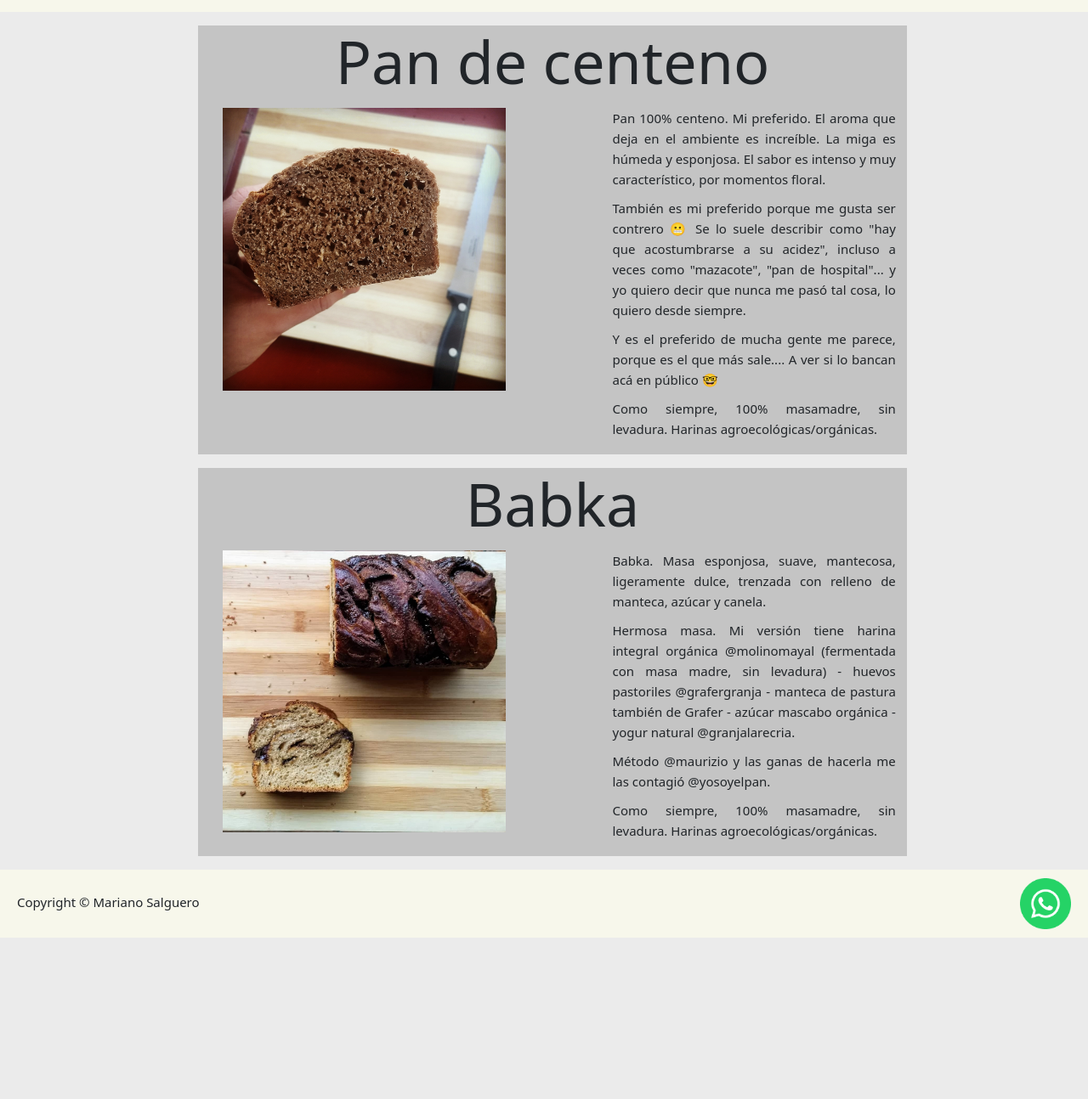
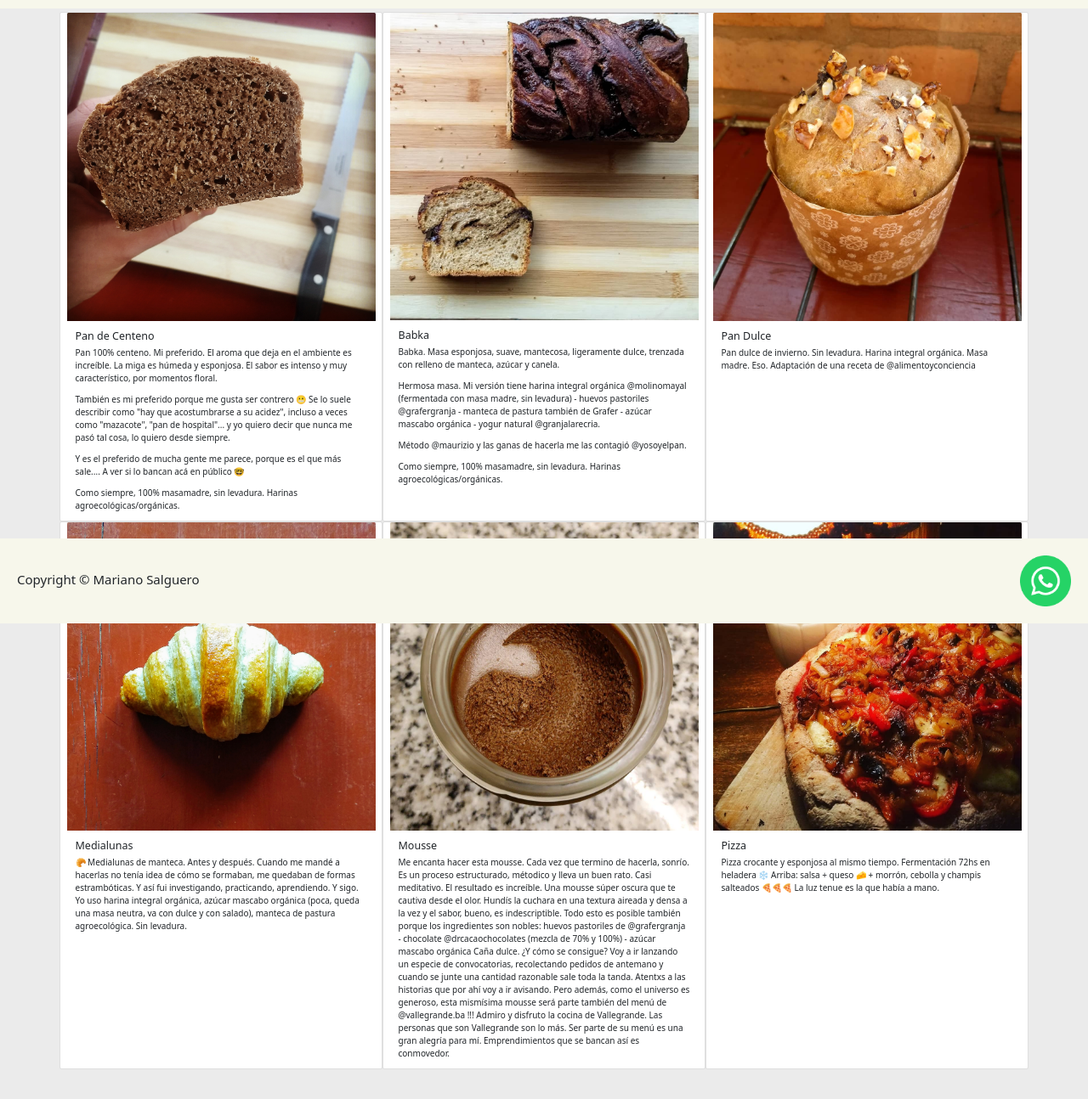
Before and after one commit to MaLuSaEd/Lucomadre, a website: page Productos.html in a window 1280 px wide. Shown: the part 66-1360 px from the top of the page at 85% size. Before the commit the page ends 1170 px from the top, so only its background shows below. Drawn offline with nearby package versions, Linux system fonts and the light colour scheme.

Commit message:
Productos responsive, footers y headers fixed

```diff
--- a/Productos.html
+++ b/Productos.html
@@ -14,7 +14,7 @@
         <!------------------Encabezado-------------------------------->
 		<!------------------Encabezado - Desktop---------------------->
 		<header class="desktop flex_column">
-			<nav class="navbar">
+			<nav class="navbar fixed-top">
 				<picture class="logo"> <!--Logo-->
 					<a href="./index.html">
 						<img class="logo__img" src="./Media/logo-lucomadre.png" alt="logo__img">
@@ -44,7 +44,7 @@
 
 		<!--Encabezado - Mobile-->
 
-		<header class="mobile">
+		<header class="mobile fixed-top">
 
 			<div class="mobile__contenedor flex__row">
 				<picture class="instagram__mobile"> <!--Instagram-->
@@ -66,88 +66,101 @@
 				</picture>
 			</div>
 		</header>
-		<!--Fin de encabezado-->
-		<!--Productos Cuerpo PPal-->
-		<section class="Productos__ppal">
 
-			<ul class="productos">
 
-				<li class="productos__item flex__column">
 
-						<h3 class="productos__item__nombre">Pan de centeno</h2>
 
-						<section class="productos__item__fotoYdescripcion">
-
-							<picture class="productos__item__foto">
-								<img class="productos__item__img" src="./Media/Fotos/panCenteno.jpg" alt="centeno">
-							</picture>
-
-							<section class="productos__item__descripcion">
-								<p>
-									Pan 100% centeno. Mi preferido. El aroma que deja en el ambiente es increíble.
-									La miga es húmeda y esponjosa. El sabor es intenso y muy característico, por momentos floral.
-								</p>
-
-								<p>
+		<div class="Productos__ppal container">
+			<div class="row">
+				<div class="col-lg-4 col-md-6 card">
+					<img src="./Media/Fotos/panCenteno.jpg" class="card-img-top" alt="Pan de centeno">
+					  <div class="card-body">
+						<h5 class="card-title">Pan de Centeno</h5>
+						<p class="card-text">Pan 100% centeno. Mi preferido. El aroma que deja en el ambiente es increíble.
+							La miga es húmeda y esponjosa. El sabor es intenso y muy característico, por momentos floral.</p>
+						<p class="card-text">
 							También es mi preferido porque me gusta ser contrero 😬 Se lo suele describir como "hay que acostumbrarse a su acidez",
 							incluso a veces como "mazacote", "pan de hospital"... y yo quiero decir que nunca me pasó tal cosa, lo quiero desde siempre.
 						</p>
-
-								<p>
+						<p class="card-text">
 							Y es el preferido de mucha gente me parece, porque es el que más sale....
 							A ver si lo bancan acá en público 🤓
 						</p>
-
-								<p>
+						<p class="card-text">
 							Como siempre, 100% masamadre, sin levadura. Harinas agroecológicas/orgánicas.
 						</p>
-							</section>
-
-						</section>
 					  </div>
-
-				</li>
-
-				<li class="productos__item flex__column">
-
-					<h3 class="productos__item__nombre">Babka</h2>
-
-					<section class="productos__item__fotoYdescripcion flex__row">
-
-						<picture class="productos__item__foto">
-							<img class="productos__item__img" src="./Media/Fotos/babka.jpeg" alt="babka">
-						</picture>
-
-						<section class="productos__item__descripcion">
-							<p>
+				</div>
+				<div class="col-lg-4 col-md-6 card">
+					<img src="./Media/Fotos/babka.jpeg" class="card-img-top" alt="Babka">
+					  <div class="card-body">
+						<h5 class="card-title">Babka</h5>
+						<p class="card-text">
 							Babka. Masa esponjosa, suave, mantecosa, ligeramente dulce, trenzada con relleno de manteca, azúcar y canela.
 						</p>
-
-							<p>
+						<p class="card-text">
 							Hermosa masa. Mi versión tiene harina integral orgánica @molinomayal (fermentada con masa madre, sin levadura) - huevos pastoriles @grafergranja - manteca de pastura también de Grafer - azúcar mascabo orgánica - yogur natural @granjalarecria.
 						</p>
-
-							<p>
+						<p class="card-text">
 							Método @maurizio y las ganas de hacerla me las contagió @yosoyelpan.
 						</p>
-
-							<p>
+						<p class="card-text">
 							Como siempre, 100% masamadre, sin levadura. Harinas agroecológicas/orgánicas.
 						</p>
-						</section>
+					  </div>
+				</div>
+				<div class="col-lg-4 col-md-6 card">
+					<img src="./Media/Fotos/panDulce.jpg" class="card-img-top" alt="panDulce">
+					  <div class="card-body">
+						<h5 class="card-title">Pan Dulce</h5>
+						<p class="card-text">Pan dulce de invierno. Sin levadura. Harina integral orgánica. Masa madre. Eso.
+							Adaptación de una receta de @alimentoyconciencia</p>
+					  </div>
+				</div>
+				<div class="col-lg-4 col-md-6 card">
+					<img src="./Media/Fotos/medialuna.jpg" class="card-img-top" alt="medialuna">
+					  <div class="card-body">
+						<h5 class="card-title">Medialunas</h5>
+						<p class="card-text">🥐 Medialunas de manteca. Antes y después.
+							Cuando me mandé a hacerlas no tenía idea de cómo se formaban, me quedaban de formas estrambóticas.
+							Y así fui investigando, practicando, aprendiendo. Y sigo. Yo uso harina integral orgánica,
+							azúcar mascabo orgánica (poca, queda una masa neutra, va con dulce y con salado), manteca de pastura agroecológica. Sin levadura.</p>
+					  </div>
+				</div>
+				<div class="col-lg-4 col-md-6 card">
+					<img src="./Media/Fotos/mousse3.jpg" class="card-img-top" alt="mousse">
+					  <div class="card-body">
+						<h5 class="card-title">Mousse</h5>
+						<p class="card-text">Me encanta hacer esta mousse. Cada vez que termino de hacerla, sonrío. Es un proceso estructurado, métodico y lleva un buen rato. Casi meditativo.
+							El resultado es increíble. Una mousse súper oscura que te cautiva desde el olor. Hundís la cuchara en una textura aireada y densa a la vez y el sabor, bueno, es indescriptible.
+							Todo esto es posible también porque los ingredientes son nobles: huevos pastoriles de @grafergranja - chocolate @drcacaochocolates (mezcla de 70% y 100%) - azúcar mascabo orgánica Caña dulce.
+							¿Y cómo se consigue? Voy a ir lanzando un especie de convocatorias, recolectando pedidos de antemano y cuando se junte una cantidad razonable sale toda la tanda. Atentxs a las historias que por ahí voy a ir avisando.
+							Pero además, como el universo es generoso, esta mismísima mousse será parte también del menú de @vallegrande.ba !!! Admiro y disfruto la cocina de Vallegrande.
+							Las personas que son Vallegrande son lo más. Ser parte de su menú es una gran alegría para mí.
+							Emprendimientos que se bancan así es conmovedor.
+						</p>
+					  </div>
+				</div>
+				<div class="col-lg-4 col-md-6 card">
+					<img src="./Media/Fotos/pizza.jpeg" class="card-img-top" alt="Pizza">
+					  <div class="card-body">
+						<h5 class="card-title">Pizza</h5>
+						<p class="card-text">Pizza crocante y esponjosa al mismo tiempo. Fermentación 72hs en heladera ❄️⁣
+							Arriba: salsa + queso 🧀 + morrón, cebolla y champis salteados 🍕🍕🍕⁣ La luz tenue es la que había a mano.
+						</p>
+					  </div>
+				</div>
+			</div>
+		</div>
 
 
 
-					</section>
-				</div>
 
-			</li>
-			</ul>
 
-		</section>
+
         <!----------------footer------------------------->
 		<!--footer Desktop---->
-		<footer class="desktop">
+		<footer class="desktop fixed-bottom">
 			<div class="copyright">
 				<h4 >Copyright &copy Mariano Salguero</h4>
 			</div>
@@ -160,8 +173,8 @@
 		</footer>
 		<!--footer Mobile-->
 
-		<footer class="mobile">
-			<nav class="navbar">
+		<footer class="mobile fixed-bottom">
+			<nav class="navbar ">
 				<ul class="menu flex__row"> <!--Menu-->
 					<li class="menu__item">
 						<a class="menu__link" href="./Luco.html">Luco</a>
--- a/style.css
+++ b/style.css
@@ -56,7 +56,7 @@ body{
 header{
     grid-column: 1 / 13; /*Poscion en la grilla del body*/
     grid-row: 1 / 2;    /*Poscion en la grilla del body*/
-    background-color:#F7F7EB; /*Color de fondo*/
+
 }
 /* Responsive - screen mayor igual que 600px de ancho */
 
@@ -70,6 +70,7 @@ header .navbar{
     align-items: center;
     align-content: center;
     padding: 1em;
+    background-color:#F7F7EB; /*Color de fondo*/
 }
 header .logo{
     flex-basis: 10%; /* porcentaje que ocupa en su box */
@@ -357,7 +358,7 @@ footer .wsp__img{
     display: none;
 }
 .Productos__ppal{
-	grid-column: 3/ 11; /*Poscion en la grilla del body*/
+	grid-column: 1/ 13; /*Poscion en la grilla del body*/
 	grid-row: 2 / 12; /*Poscion en la grilla del body*/
 }
 
@@ -392,6 +393,7 @@ footer .wsp__img{
 .productos__item__img{
 	width: 80%;
 	height: auto;
+    padding: 3em 0;
 }
 
 .productos__item__descripcion{
@@ -495,6 +497,7 @@ footer .wsp__img{
     /*----------------------------------*/
     /*----header----*/
     header.mobile{
+        background-color: #F7F7EB;
         display:flex;
         flex-direction: column;
         grid-row: 1 / 2;
@@ -503,7 +506,7 @@ footer .wsp__img{
     .mobile__contenedor{
         justify-content: space-around;
         align-items: center;
-        padding-top: 1em;
+        padding: 1em;
     }
 
     header .logo__mobile__img{
@@ -525,8 +528,17 @@ footer .wsp__img{
         grid-column: 1 / 13;
     }
 
+    .navbar.fixed-bottom {
+        position: fixed;
+        right: 0;
+        bottom: 0.5em;
+        left: 0;
+        z-index: 1030;
+    }
+
     .mobile nav{
         width: 100%;
+        background-color: #F7F7EB;
     }
 
     .mobile .menu{
@@ -652,7 +664,7 @@ footer .wsp__img{
     }
     /*Contacto*/
     .contacto__ppal{
-        grid-column: 1 / 13; /*Poscion en la grilla del body*/
+        grid-column: 3 / 11; /*Poscion en la grilla del body*/
         grid-row: 2 / 12; /*Poscion en la grilla del body*/
         background-color: #C4C4C4;
     }
```
Also changed, not shown: Contacto.html (+1 -1 lines), Luco.html (+2 -2 lines), Recetas.html (+4 -4 lines), index.html (+4 -6 lines), package.json (added, +26 -0 lines), Media/Fotos/pizza.jpeg (added), 2 other files. Lines whose indentation alone changed are shown as unchanged.
